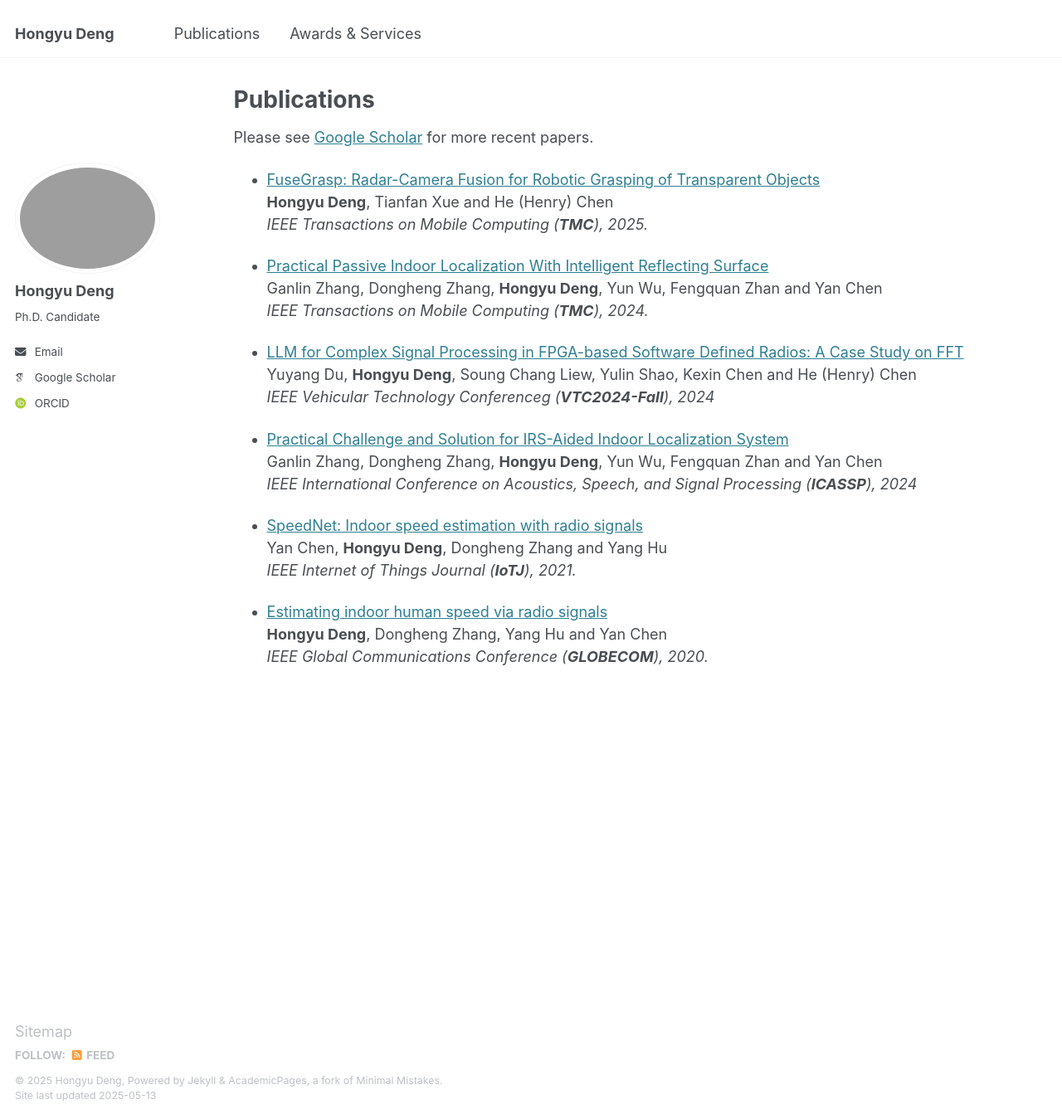
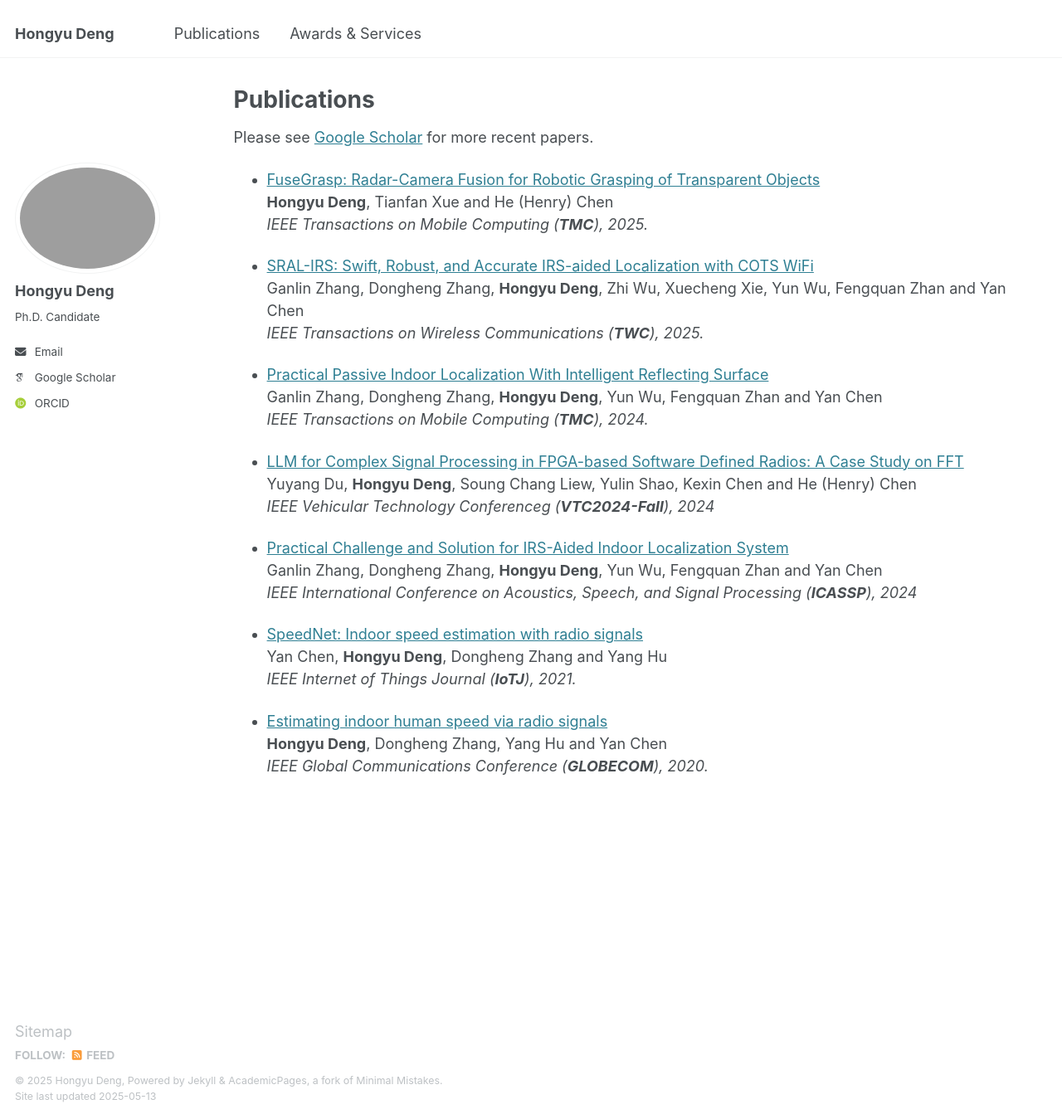
Before and after one commit to eehydeng/eehydeng.github.io, a Jekyll site: the page built from publications/publications.md, in a window 1280 px wide and 1349 px high. Shown: the whole window at 83% size. Built offline with Jekyll 4.4.1, drawn with Linux system fonts in a browser that asks for light colours; some web fonts are replaced.

Commit message:
publications.md
update

```diff
--- a/publications/publications.md
+++ b/publications/publications.md
@@ -10,6 +10,10 @@ Please see <a href="https://scholar.google.com/citations?user=7-LY3QsAAAAJ&hl=en
 - [FuseGrasp: Radar-Camera Fusion for Robotic Grasping of Transparent Objects](https://ieeexplore.ieee.org/document/10909339)<br>
   **Hongyu Deng**, Tianfan Xue and He (Henry) Chen<br>
   *IEEE Transactions on Mobile Computing  (**TMC**), 2025.*
+
+- [SRAL-IRS: Swift, Robust, and Accurate IRS-aided Localization with COTS WiFi](https://ieeexplore.ieee.org/abstract/document/10994341)<br>
+  Ganlin Zhang, Dongheng Zhang, **Hongyu Deng**, Zhi Wu, Xuecheng Xie, Yun Wu, Fengquan Zhan and Yan Chen<br>
+  *IEEE Transactions on Wireless Communications  (**TWC**), 2025.*
 
 - [Practical Passive Indoor Localization With Intelligent Reflecting Surface](https://ieeexplore.ieee.org/abstract/document/10557701)<br>
   Ganlin Zhang, Dongheng Zhang, **Hongyu Deng**, Yun Wu, Fengquan Zhan and Yan Chen<br>
```
